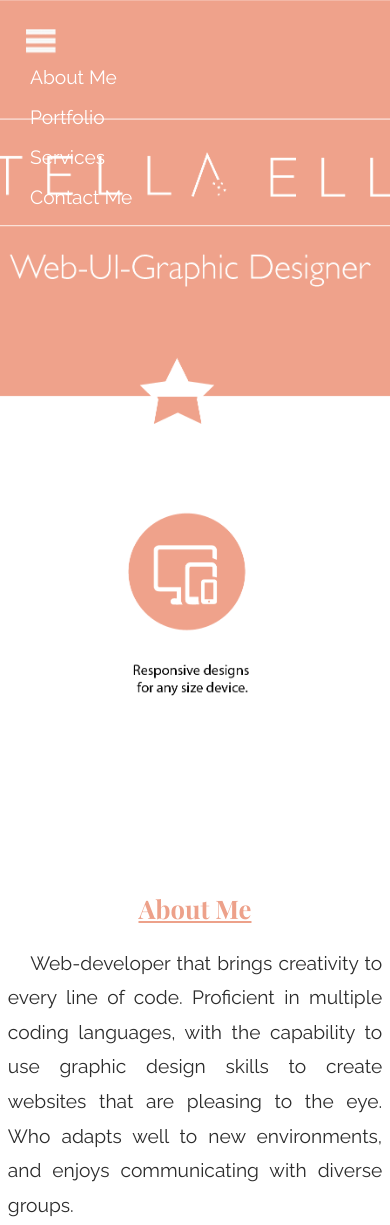
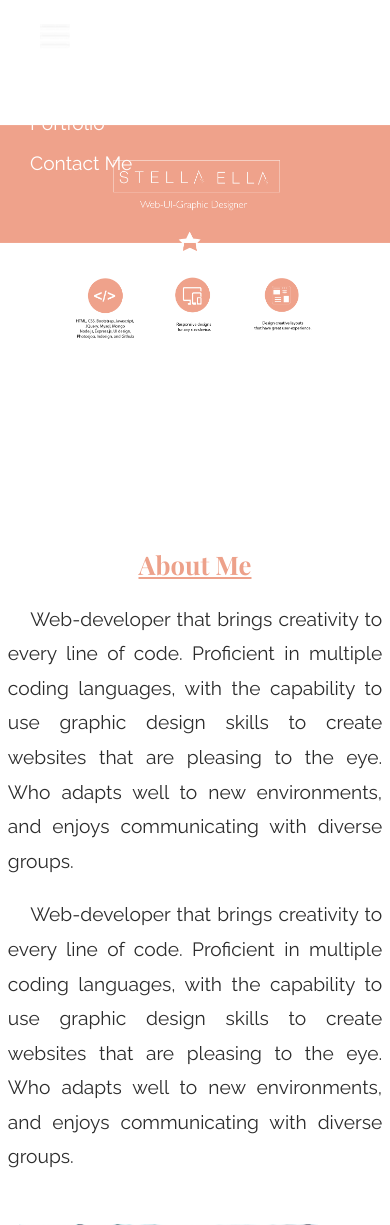
Before and after one commit to ssotereanos/portfolio, a plain HTML site: page index.html in a window 390 px wide. Shown: the top 1225 px of the page. Drawn offline with nearby package versions, Linux system fonts and the light colour scheme.

Commit message:
Add files via upload

```diff
--- a/index.html
+++ b/index.html
@@ -16,7 +16,6 @@
 		    <ul>
 		    	 <li><a href="#about">About Me</a></li>
 		    	 <li><a href="#port">Portfolio</a></li>
-		    	 <li><a href="#serv">Services</a></li>
 		    	 <li><a href="#contact">Contact Me</a></li>
 		    </ul>
 		  </nav>
@@ -32,7 +31,7 @@
       <div class="clearfix"></div>
          <section class="left-col">
               <h2>About Me</h2>
-               <p style="text-indent:6%;">Web-developer that brings creativity to every line of code. Proficient in multiple coding languages, with the capability to use graphic design skills to create websites that are pleasing to the eye. Who adapts well to new environments, and enjoys communicating with diverse groups. </p>
+               <p style="text-indent:6%;">Web-developer that brings creativity to every line of code. Proficient in multiple coding languages, with the capability to use graphic design skills to create websites that are pleasing to the eye. Who adapts well to new environments, and enjoys communicating with diverse groups.<p style="text-indent:6%;">Web-developer that brings creativity to every line of code. Proficient in multiple coding languages, with the capability to use graphic design skills to create websites that are pleasing to the eye. Who adapts well to new environments, and enjoys communicating with diverse groups.</p> </p>
          </section>
          <section class="sidebar">
          	 <img src='img/me.jpg'>
--- a/style.css
+++ b/style.css
@@ -25,7 +25,7 @@ p {
 }
 img {
 	text-align: center;
-	max-width: 100%;
+	max-width: 80%;
 	height: auto;
 	width: auto;
 }
@@ -132,15 +132,18 @@ nav:hover ul {
 }
 /*---End Nav --*/
 .left-col {
-	width: 50%;
+	width: 30%;
 	float: left;
+	padding-left:300px;
 	margin: 4% 0 4% 4%;
+
 }
 .sidebar {
 	width: 28%;
 	float: left;
 	margin: 8%;
 }
+
 .one-third-port {
 	width: 29.333333%;
 	padding: 2%;
@@ -196,12 +199,12 @@ footer.second p {
 }
 @media screen and (max-width: 768px) {
 	#menu-icon {
-		margin: 26px 0 0 26px;
+		margin: 20px 0 0 40px;
 	}
 	nav ul, nav:active ul {
 		padding: 8px 0;
 		left: 23px;
-		top: 34px;
+		top: 40px;
 		width: 50%;
 	}
 	.inner {
@@ -226,7 +229,7 @@ footer.second p {
 		margin: 0 auto;
 	}
 	img {
-		padding: 2%;
+		padding: 5%;
 	}
 	.one-third-port {
 		width: 96%;
@@ -236,6 +239,15 @@ footer.second p {
 	.break {
 		display: block;
 	}
+
+	.intro {
+	 width: 100%;
+    height: 500px;
+    background-repeat: no-repeat;
+    background-size: contain;
+	}
+
+
 	.parallax {
 		display: none;
 	}
```
